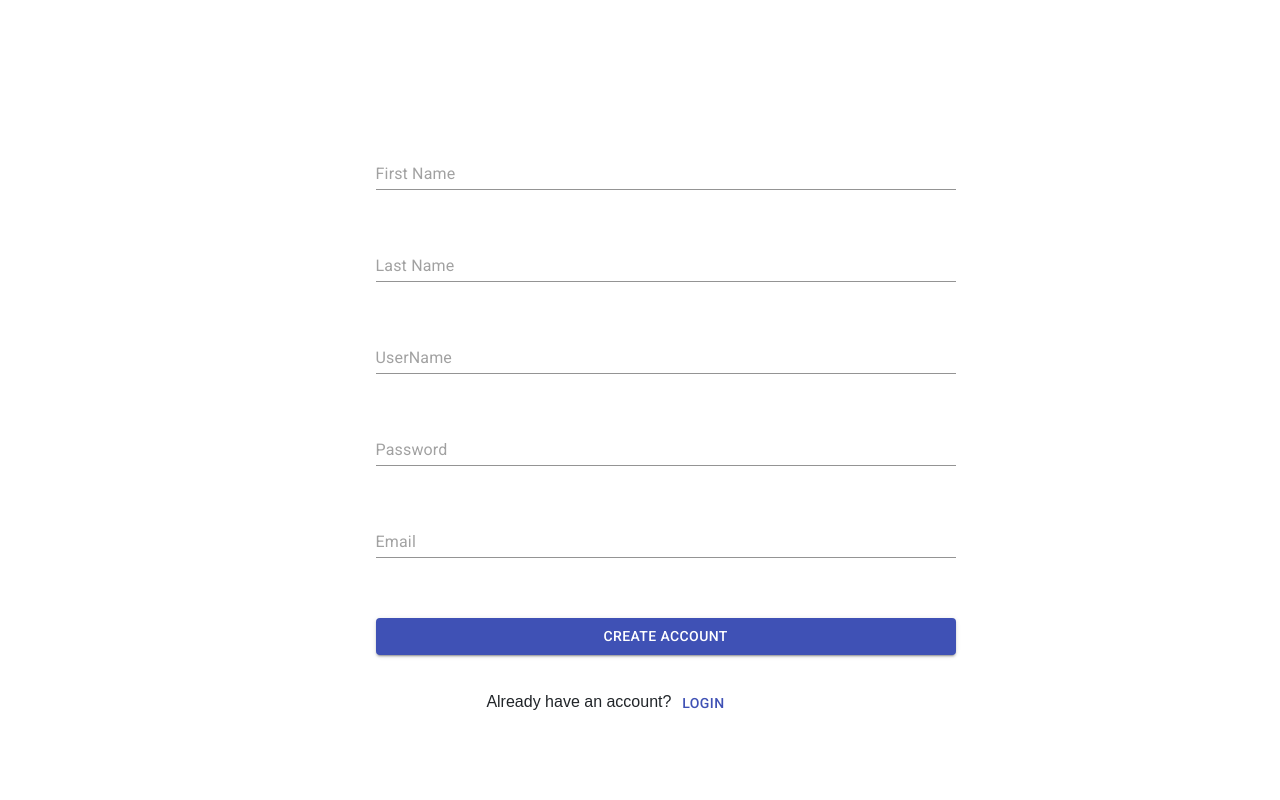
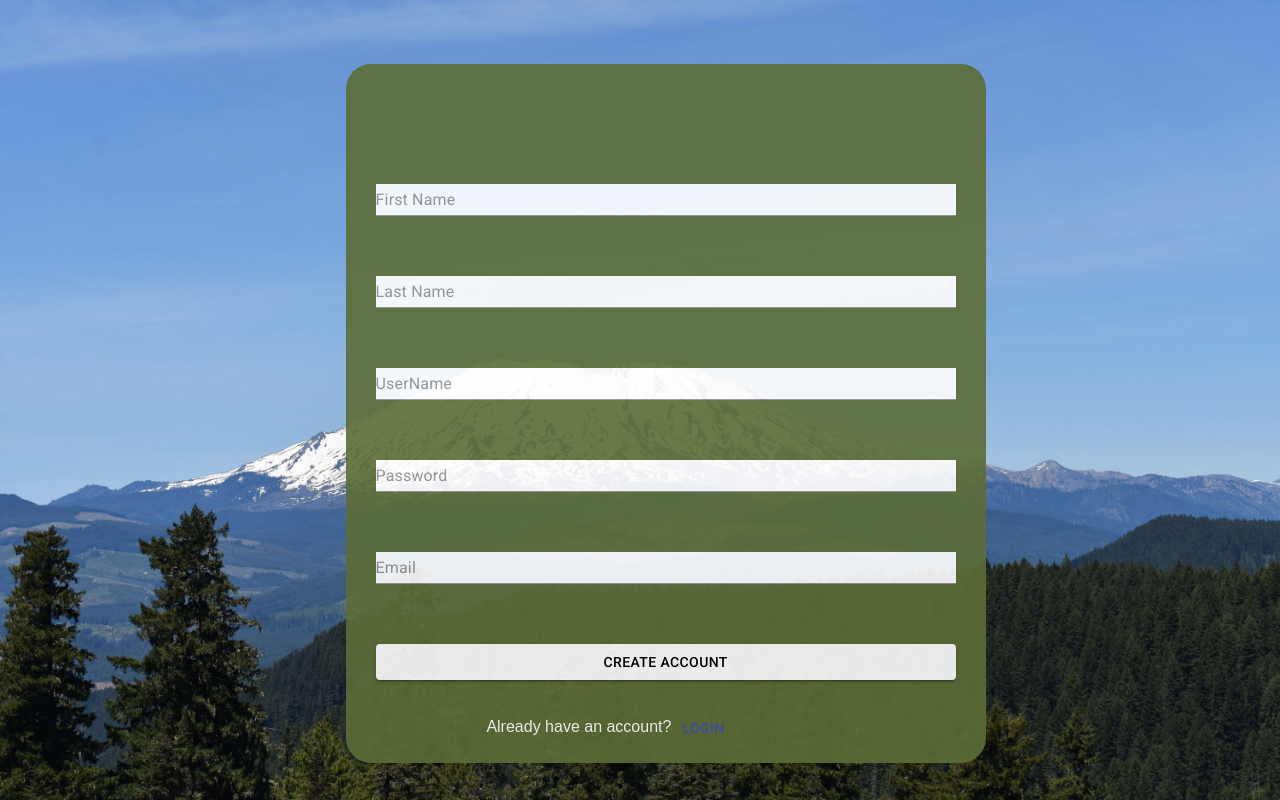
Before and after one commit to epowelldev/p03-outdoor-activity-app, a React (Create React App) app in the folder client/: page /Signup in a window 1280 px wide. Built offline with nearby package versions, Linux system fonts and the light colour scheme; the HTML template or start-up script is replaced by a standard one.

Commit message:
bug fixed login/signup and event creation

```diff
--- a/client/public/index.html
+++ b/client/public/index.html
@@ -12,7 +12,7 @@
     <link rel="apple-touch-icon" href="%PUBLIC_URL%/logo192.png" />
     <link rel="manifest" href="%PUBLIC_URL%/manifest.json" />
     <link rel="stylesheet" href="https://fonts.googleapis.com/css?family=Roboto:300,400,500,700&display=swap" />
-    <title>React App</title>
+    <title>Join Us Outside</title>
   </head>
   <body>
     <noscript>You need to enable JavaScript to run this app.</noscript>
--- a/client/src/App.js
+++ b/client/src/App.js
@@ -11,6 +11,7 @@ import Signup from "./components/Signup";
 import NewEvent from "./components/NewEvent";
 import Login from "./components/Login";
 import EventsPage from "./components/pages/EventsPage";
+import SignupPage from "./components/pages/SignupPage";
 
 function App() {
   return (
@@ -21,7 +22,7 @@ function App() {
           <Route exact path="/" component={Home} />
           <Route exact path="/CreateEvent" component={CreateEvent} />
           <Route exact path="/Login" component={LoginPage} />
-          <Route exact path="/Signup" component={Signup} />
+          <Route exact path="/Signup" component={SignupPage} />
           <Route exact path="/NewEvent" component={NewEvent} />
           <Route exact path="/Events" component={EventsPage} />
           <Route component={NotFound} />
--- a/client/src/components/Events.js
+++ b/client/src/components/Events.js
@@ -118,7 +118,7 @@ function Events(){
         {loggedIn &&
             <div>
                 <button onClick={logOut}> log out </button>
-                <h3><Link to="/AddEvents">Add event</Link></h3>
+                <h3><Link to="/newEvent">Add event</Link></h3>
 
                 <h1>All events</h1>
                 <ul>
--- a/client/src/components/Login.js
+++ b/client/src/components/Login.js
@@ -57,6 +57,7 @@ function Login(){
 
   function handleSubmit(e) {
       e.preventDefault()
+      console.log("hit")
       API.login(username, password).then((res) => {
           console.log(res.data)
           setLoginState({ username: '', email: '', password: '' })
@@ -86,7 +87,7 @@ if(loggedIn){
           <h2 className={classes.title}>Join us Outside</h2>
           <Input placeholder="UserName" className={classes.inputStyles} name="username" value={username} onChange={handleChange} inputProps={{ 'aria-label': 'description' }} />
           <Input placeholder="Password" className={classes.inputStyles} name="password" value={password} onChange={handleChange} inputProps={{ 'aria-label': 'description' }} />
-          <Button variant="contained" className={classes.inputStyles} color="primary">
+          <Button variant="contained" className={classes.inputStyles} color="primary" onClick={handleSubmit}>
               Login
           </Button>
           <p className={classes.altBtn}>Don't have an account?<Button href="/signup" color="primary">Signup</Button></p>
--- a/client/src/components/NewEvent.js
+++ b/client/src/components/NewEvent.js
@@ -2,7 +2,7 @@ import {Button, Input, Box, TextField} from '@material-ui/core';
 import { makeStyles } from '@material-ui/core/styles';
 import API from "../utils/API";
 import React,  { useState, useRef, } from 'react'
-
+import EVENT from "../utils/EVENT"
 
 const useStyles = makeStyles({
     formStyles:{
@@ -32,10 +32,10 @@ function NewEvent(){
         const time=dateTime[1]
         setEventState({ name, address, description, date,time })
         console.log( name, address, description, date,time)
-        API.createEvent({ name, address, description, date,time }).then((res) => {
+        EVENT.addEvent({ name, address, description, date,time }).then((res) => {
             console.log(res.data)
             setEventState({ name: '', address: '' ,description:'' })
-
+            window.location.href="/events"
         })
 
     }
--- a/client/src/components/Signup.js
+++ b/client/src/components/Signup.js
@@ -11,11 +11,17 @@ const useStyles=makeStyles({
       flexDirection:"column",
       width:"50%",
       marginLeft:"27%",
-      marginTop:"10%",
-
+      marginTop:"5%",
+      backgroundColor:"#5C6D37",
+    color:"white",
+    borderRadius:"25px",
+    paddingTop:"7%",
+    opacity:".90"
     },
     inputStyles:{
-      margin:"30px"
+      margin:"30px",
+      color:"black",
+    backgroundColor:"white"
     },
     altBtn:{
         fontFamily:"Sans-serif",
--- /dev/null
+++ b/client/src/components/pages/SignupPage.js
@@ -0,0 +1,33 @@
+import Signup from "../Signup";
+import SignupPic from "../../assets/signup.jpeg";
+import { Box, makeStyles } from "@material-ui/core";
+
+
+const useStyles=makeStyles({
+    PicStyle:{
+        backgroundImage:`url(${SignupPic})`,
+        backgroundSize:"cover",
+        backgroundPosition:"center",
+        height:"100vh",
+        width:"100vw",
+        display:"flex",
+        flexDirection:"column",
+        justifyContent:"start",
+        marginTop:"0",
+        marginLeft:"0",
+        margin:"0",
+        padding:"0"
+
+    }
+});
+function SignupPage(){
+    const classes = useStyles();
+    return(
+        <Box className={classes.PicStyle}>
+            <Signup/>
+        </Box>
+    );
+
+}
+
+export default SignupPage;
```
Also changed, not shown: client/src/assets/signup.jpeg (added).
